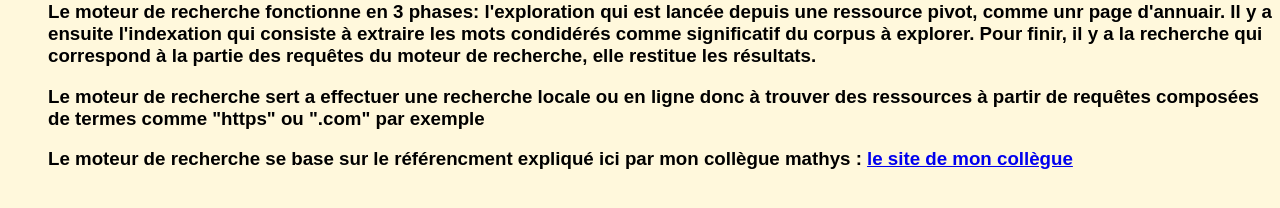
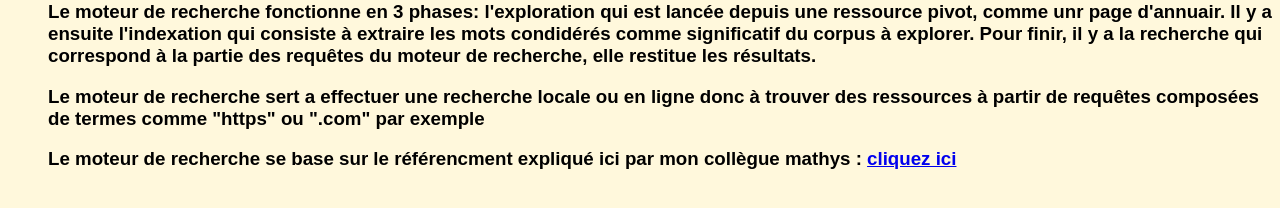
Before and after one commit to BaboucheLaMouette/mon_premier_site, a plain HTML site: page index.html in a window 1280 px wide. Shown: the part 374-582 px from the top of the page. Drawn offline with Linux system fonts and the light colour scheme.

Commit message:
gougagou

```diff
--- a/index.html
+++ b/index.html
@@ -27,7 +27,7 @@
         <p><img src="https://www.digicimes.com/wp-content/uploads/2021/04/logo-moteurs-recherches.jpg" alt="plusieurs sortes de moteur de recherche" width="250"></p>
         <p><h3>Le moteur de recherche fonctionne en 3 phases: l'exploration qui est lancée depuis une ressource pivot, comme unr page d'annuair. Il y a ensuite l'indexation qui consiste à extraire les mots condidérés comme significatif du corpus à explorer. Pour finir, il y a la recherche qui correspond à la partie des requêtes du moteur de recherche, elle restitue les résultats.</h3></p>
         <p><h3>Le moteur de recherche sert a effectuer une recherche locale ou en ligne donc à trouver des ressources à partir de requêtes composées de termes comme "https" ou ".com" par exemple</h3></p>
-        <p><h3>Le moteur de recherche se base sur le référencment expliqué ici par mon collègue mathys : <a href="https://github.com/Margouls/The-site-of-margouls">le site de mon collègue</a> </h3></p>
+        <p><h3>Le moteur de recherche se base sur le référencment expliqué ici par mon collègue mathys : <a href="https://github.com/Margouls/The-site-of-margouls">cliquez ici</a> </h3></p>
 
     </ul>
 </body>
```
